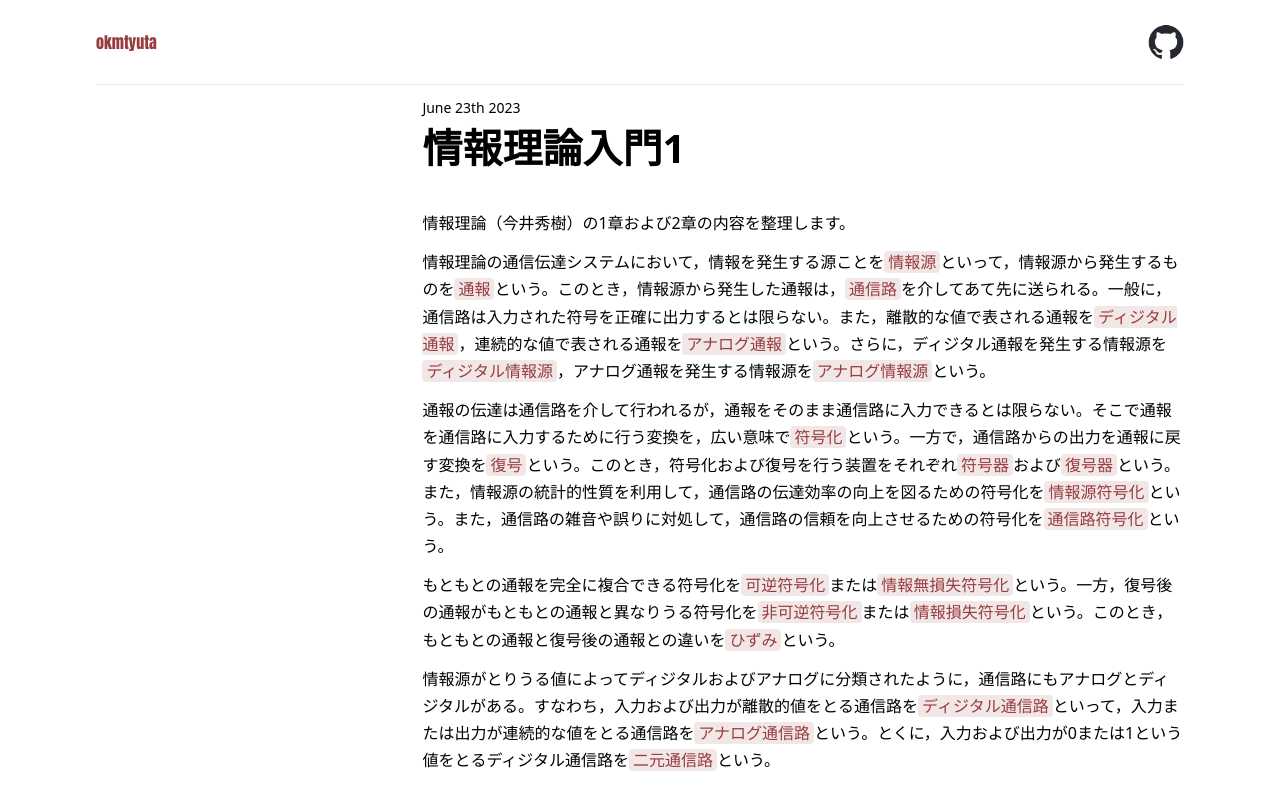
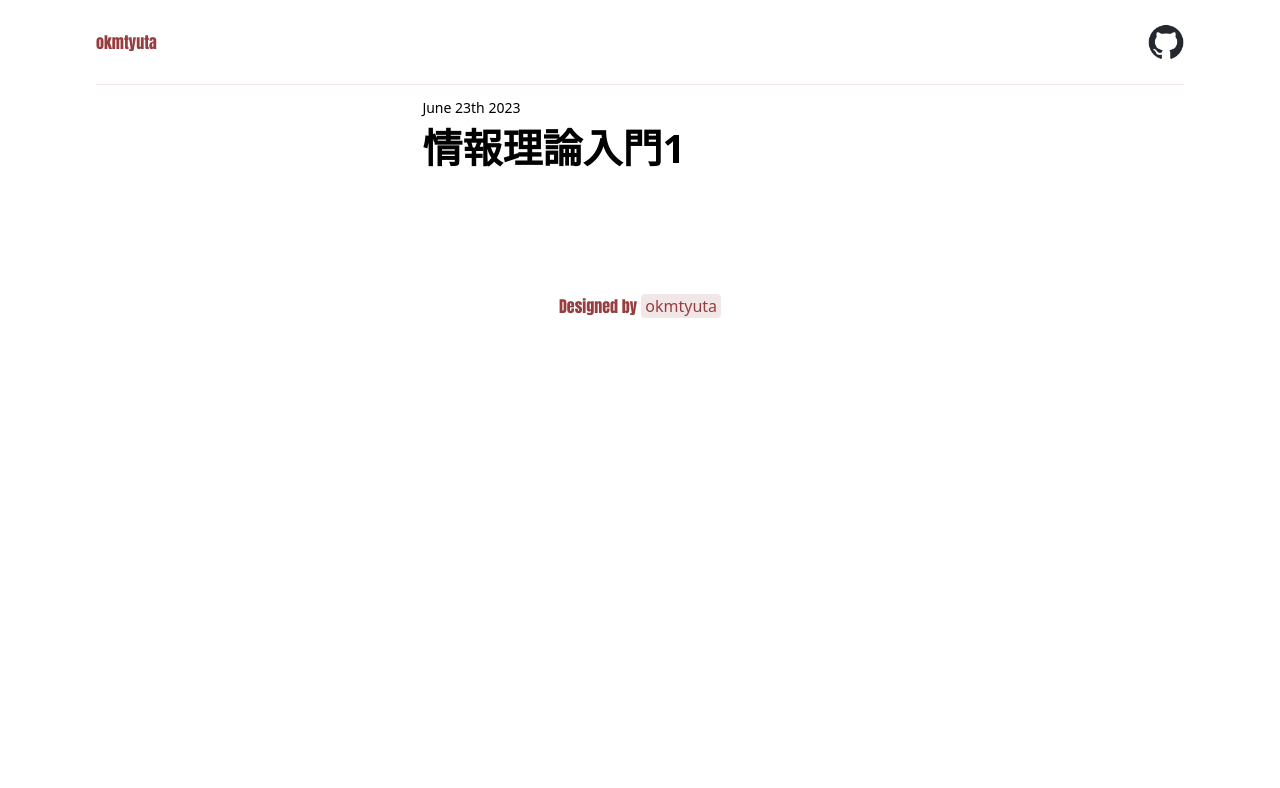
Before and after one commit to okmtyuta/okmtyuta-profile, a React (Vite) app: page /design-rule in a window 1280 px wide. Shown: the top 788 px of the page. Built offline with nearby package versions, Linux system fonts and the light colour scheme; a web font is replaced by a local one.

Commit message:
auto-commit

```diff
--- a/src/pages/InfoThm.tsx
+++ b/src/pages/InfoThm.tsx
@@ -1,15 +1,15 @@
-import { Paragraph } from '../components/amatelas/base/paragraph/Paragraph'
+// import { Paragraph } from '../components/amatelas/base/paragraph/Paragraph'
 import { Title } from '../components/amatelas/base/title/title'
-import { Highlight } from '../components/amatelas/display/highlight/Highlight'
+// import { Highlight } from '../components/amatelas/display/highlight/Highlight'
 import { Frame } from '../components/page/Frame'
-import { Retex } from '../components/retex/Retex'
+// import { Retex } from '../components/retex/Retex'
 
 export const InfoThm = () => {
   return (
     <Frame pageId={1}>
       <Title posted="June 23th 2023">情報理論入門1</Title>
 
-      <Paragraph>情報理論（今井秀樹）の1章および2章の内容を整理します。</Paragraph>
+      {/* <Paragraph>情報理論（今井秀樹）の1章および2章の内容を整理します。</Paragraph>
 
       <Paragraph>
         情報理論の通信伝達システムにおいて，情報を発生する源ことを<Highlight>情報源</Highlight>
@@ -65,7 +65,7 @@ export const InfoThm = () => {
       <Paragraph>
         通信路では誤りが生じうるため，通信路の出力系列は，通信路に入力された符号系列とは必ずしも一致しない。そこで，入力された符号系列と区別して，通信路の出力系列を
         <Highlight>受信系列</Highlight>という。
-      </Paragraph>
+      </Paragraph> */}
     </Frame>
   )
 }
```
